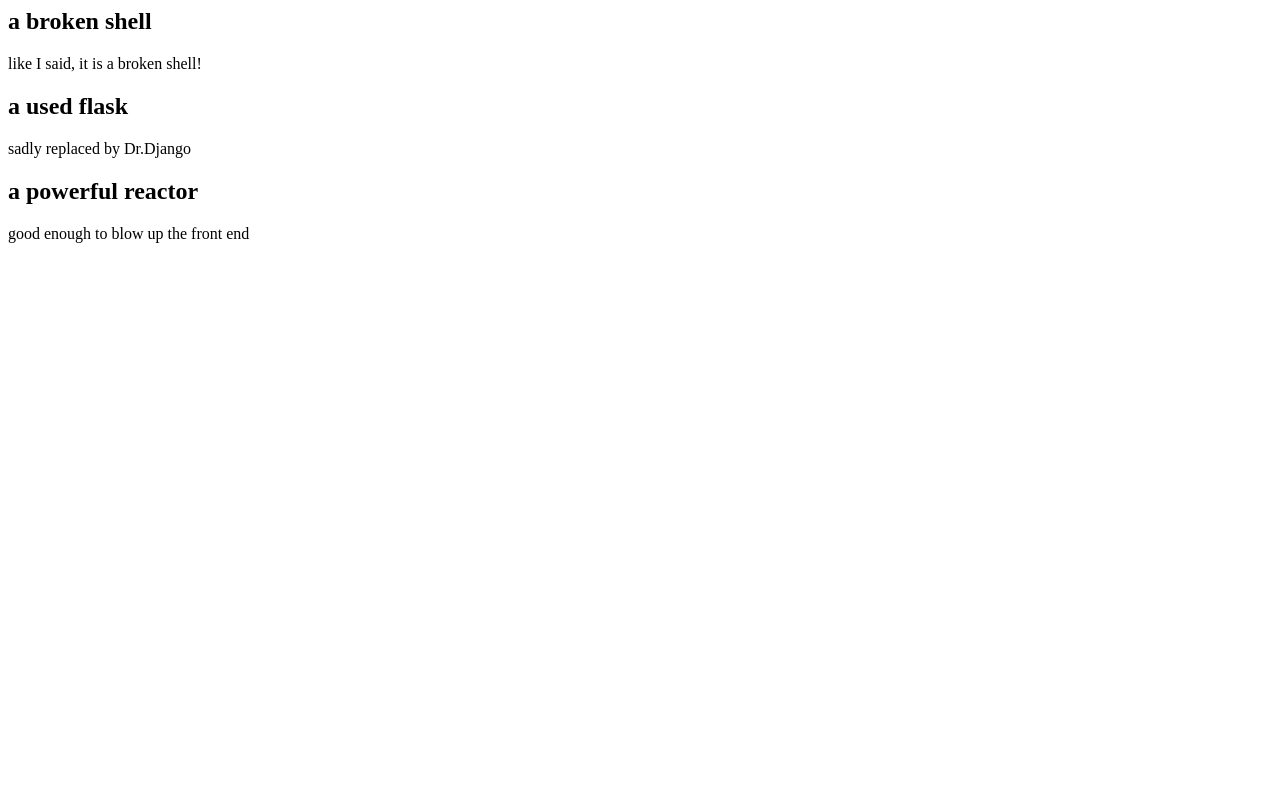
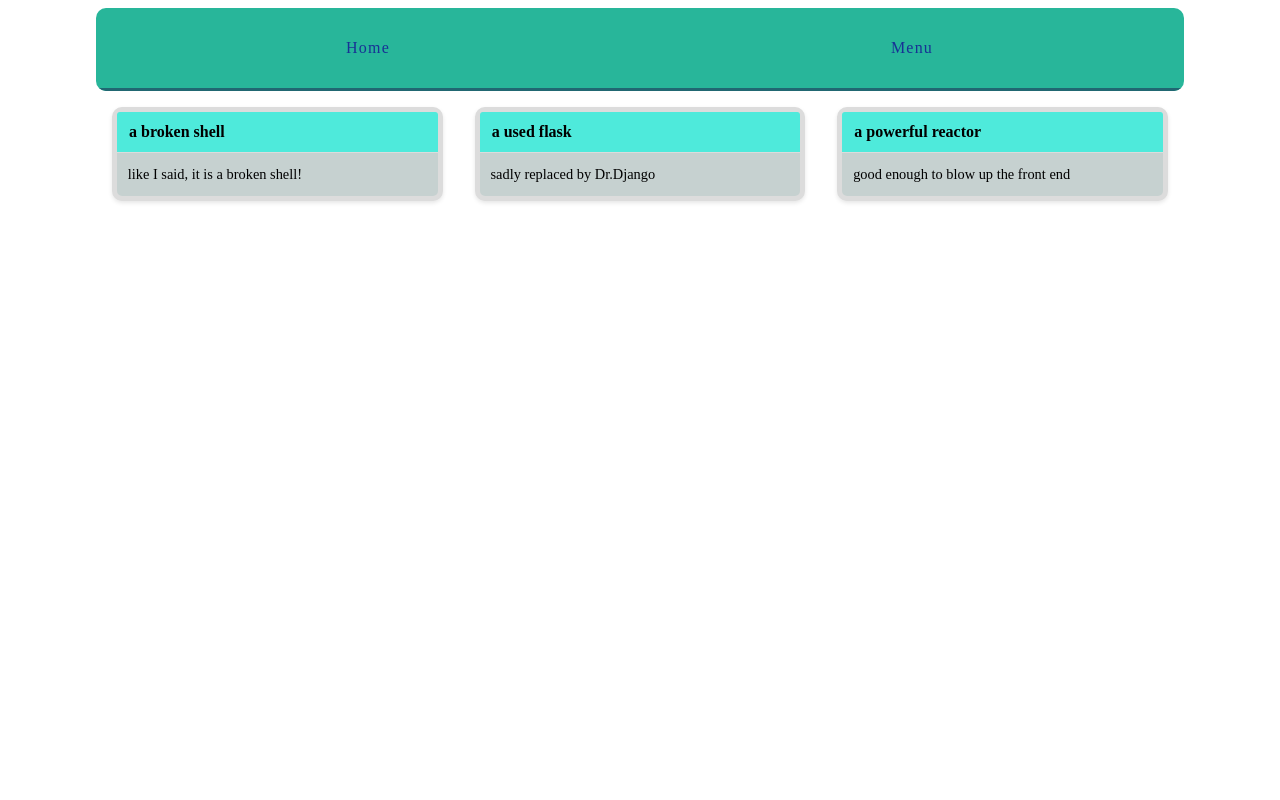
Before and after one commit to guberland/Practice, a Django app: page /catalogs/ in a window 1280 px wide. Run offline with Django 3.2, Linux system fonts and the light colour scheme; data comes from the database, SQL or seed files in the repository; both versions use the stored data as it was after the commit.

Commit message:
working Version 1.0
-added CSS
-added different URLs

-need test code

```diff
--- a/DemoSite (Django)/assets/css/layout.css
+++ b/DemoSite (Django)/assets/css/layout.css
@@ -1,5 +1,128 @@
+html {
+  box-sizing: border-box; }
 
-body {
-    background-color: lightblue;
+*, *::after, *::before {
+  box-sizing: inherit; }
 
-}
+.site-container {
+  max-width: 68em;
+  margin-left: auto;
+  margin-right: auto; }
+
+.site-container::after {
+    clear: both;
+    content: "";
+    display: table; }
+
+.site-container nav {
+    width: 100%;
+    display: table;
+    width: 100%;
+    table-layout: fixed;
+    border-bottom-left-radius: 10px;
+    border-bottom-right-radius: 10px;
+    border-top-left-radius: 10px;
+    border-top-right-radius: 10px;
+    border-bottom-left-radius: 10px;
+    border-top-left-radius: 10px;
+    border-bottom-right-radius: 10px;
+    border-top-right-radius: 10px;
+    background-color: #28B69A;
+    margin-bottom: 1em;
+    overflow: hidden; }
+
+.site-container nav a {
+      display: table-cell;
+      width: 8.33333%;
+      padding: 10px;
+      border-bottom: 3px solid #216772;
+      color: #183195;
+      letter-spacing: 0.075em;
+      line-height: 60px;
+      text-align: center;
+      text-decoration: none; }
+      .site-container nav a:hover {
+        background: #28D1AF;
+        border-bottom: 3px solid #309AAB;
+        color: white; }
+
+.catalogs {
+  display: -webkit-box;
+  display: -moz-box;
+  display: box;
+  display: -webkit-flex;
+  display: -moz-flex;
+  display: -ms-flexbox;
+  display: flex;
+  -webkit-box-lines: multiple;
+  -moz-box-lines: multiple;
+  box-lines: multiple;
+  -webkit-flex-wrap: wrap;
+  -moz-flex-wrap: wrap;
+  -ms-flex-wrap: wrap;
+  flex-wrap: wrap;
+  -webkit-box-pack: justify;
+  -moz-box-pack: justify;
+  box-pack: justify;
+  -webkit-justify-content: space-between;
+  -moz-justify-content: space-between;
+  -ms-justify-content: space-between;
+  -o-justify-content: space-between;
+  justify-content: space-between;
+  -ms-flex-pack: justify; }
+
+.catalog {
+  -webkit-flex-basis: 15em;
+  -moz-flex-basis: 15em;
+  flex-basis: 15em;
+  -ms-flex-preferred-size: 15em;
+  -webkit-flex-grow: 1;
+  -moz-flex-grow: 1;
+  flex-grow: 1;
+  -ms-flex-positive: 1;
+  -webkit-transition: all 0.2s ease-in-out;
+  -moz-transition: all 0.2s ease-in-out;
+  transition: all 0.2s ease-in-out;
+  background-color: #C6D1D0;
+  border-radius: 10px;
+  border: 5px solid gainsboro;
+  box-shadow: 0 2px 4px #e6e6e6;
+  margin: 0 1em 1.5em 1em;
+  position: relative; }
+
+  .catalog header {
+    -webkit-transition: all 0.2s ease-in-out;
+    -moz-transition: all 0.2s ease-in-out;
+    transition: all 0.2s ease-in-out;
+    background-color: #4EEADB;
+    border-bottom: 1px solid gainsboro;
+    border-radius: 3px 3px 0 0;
+    font-weight: bold;
+    line-height: 1.5em;
+    padding: 0.5em 0.75em; }
+
+.catalog header a {
+      color: black;
+      text-decoration: none; }
+      .catalog header a:hover {
+        text-decoration: underline; }
+
+.catalog .catalog-copy {
+    font-size: 0.9em;
+    line-height: 1.5em;
+    padding: 0.75em 0.75em; }
+
+.catalog .catalog-copy p {
+      margin: 0 0 0.75em; }
+
+article h2 a,
+article h3 a {
+  color: black;
+  text-decoration: none; }
+  article h2 a:hover,
+  article h3 a:hover {
+    text-decoration: underline; }
+article .steps {
+  border-top: 2px solid #e6557e; }
+  article .steps h3 + p {
+    margin-left: 1em; }
--- a/DemoSite (Django)/catalogs/models.py
+++ b/DemoSite (Django)/catalogs/models.py
@@ -15,8 +15,14 @@ class Catalog(models.Model):
 class Procedure(models.Model):
     title = models.CharField(max_length = 255)
     description = models.TextField()
+    content = models.TextField(blank=True,default="")
     order = models.IntegerField (default = 0)
     catalog = models.ForeignKey(Catalog)
 
+    class Meta:
+        ordering = ['order',]
+
+
+
     def __str__(self):
         return self.title
--- a/DemoSite (Django)/catalogs/templates/catalogs/catalog_list.html
+++ b/DemoSite (Django)/catalogs/templates/catalogs/catalog_list.html
@@ -1,4 +1,16 @@
-{% for catalog in catalogs %}
-<h2>{{catalog.name}}</h2>
-{{catalog.description}}
-{% endfor %}
+{% extends "layout.html" %}
+
+{% block title %}Available Catalogs {% endblock %}
+
+{% block content %}
+<div class="catalogs">
+    {% for catalog in catalogs %}
+    <div class="catalog">
+    <header><a href="{% url 'catalog:detail' pk=catalog.pk %}">{{catalog.name}}</a></header>
+        <div class="catalog-copy">
+            {{catalog.description}}
+        </div>
+    </div>
+    {% endfor %}
+</div>
+{% endblock %}
--- a/DemoSite (Django)/catalogs/urls.py
+++ b/DemoSite (Django)/catalogs/urls.py
@@ -4,6 +4,7 @@ from . import views
 
 
 urlpatterns = [
-    url(r'^$', views.catalog_list),
-
+    url(r'^$', views.catalog_list,name='list'),
+    url(r'(?P<catalog_pk>\d+)/(?P<procedure_pk>\d+)/$', views.procedure_detail,name='procedure'),
+    url(r'(?P<pk>\d+)/$', views.catalog_detail,name='detail'),
                ]
--- a/DemoSite (Django)/catalogs/views.py
+++ b/DemoSite (Django)/catalogs/views.py
@@ -1,9 +1,18 @@
-from django.http import HttpResponse
-from django.shortcuts import render
 
-from .models import Catalog
+from django.shortcuts import render,get_object_or_404
+
+from .models import Catalog, Procedure
 # Create your views here.
 
 def catalog_list(request):
     catalogs = Catalog.objects.all()
     return render(request,'catalogs/catalog_list.html', {'catalogs': catalogs})
+
+
+def catalog_detail(request, pk):
+    catalog = get_object_or_404(Catalog,pk=pk)
+    return render(request, 'catalogs/catalog_detail.html',{'catalog':catalog})
+
+def procedure_detail(request, catalog_pk, procedure_pk):
+    procedure = get_object_or_404(Procedure,catalog_id=catalog_pk,pk=procedure_pk)
+    return render(request, 'catalogs/procedure_detail.html', {'procedure':procedure})
--- a/DemoSite (Django)/demo_site/urls.py
+++ b/DemoSite (Django)/demo_site/urls.py
@@ -21,9 +21,9 @@ from django.contrib.staticfiles.urls import staticfiles_urlpatterns
 from . import views
 
 urlpatterns = [
-    url(r'^catalogs/', include('catalogs.urls')),
+    url(r'^catalogs/', include('catalogs.urls', namespace='catalog')),
     url(r'^admin/', admin.site.urls),
-    url(r'^$', views.hello_world),
+    url(r'^$', views.hello_world, name='home'),
 ]
 
 urlpatterns += staticfiles_urlpatterns()
--- a/DemoSite (Django)/templates/layout.html
+++ b/DemoSite (Django)/templates/layout.html
@@ -6,6 +6,12 @@
         <link rel="stylesheet" href="{% static 'css/layout.css' %}">
     </head>
     <body>
+        <div class="site-container">
+            <nav>
+                <a href="{% url 'home' %}">Home</a>
+                <a href="{% url 'catalog:list' %}">Menu</a>
+            </nav>
             {%block content %}{% endblock %}
+        </div>
     </body>
 </html>
```
Also changed, not shown: DemoSite (Django)/catalogs/admin.py (+9 -1 lines), DemoSite (Django)/catalogs/templates/catalogs/catalog_detail.html (added, +22 -0 lines), DemoSite (Django)/catalogs/templates/catalogs/procedure_detail.html (added, +15 -0 lines), DemoSite (Django)/catalogs/migrations/0004_auto_20171115_1259.py (added), DemoSite (Django)/db.sqlite3.
